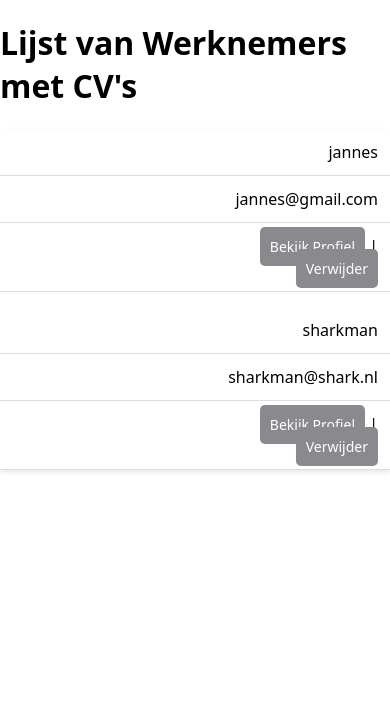
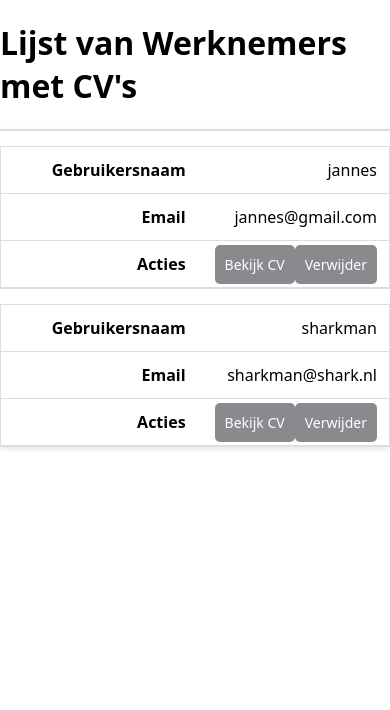
Before and after one commit to Svendewijn/proefexamen, a PHP site: page /werknemers.php in a window 390 px wide. Shown: the part 125-835 px from the top of the page. Run offline with PHP 8.4, Linux system fonts and the light colour scheme; the visitor is signed in with stand-in values (Sample User, id 1); data comes from the database, SQL or seed files in the repository.

Commit message:
werknemers.php styling

```diff
--- a/css/styling.css
+++ b/css/styling.css
@@ -297,3 +297,49 @@ tr:hover {
         height: auto; /* Laat de hoogte automatisch aanpassen */
     }
 }
+
+/* Responsive stijlen voor mobiele apparaten */
+@media only screen and (max-width: 600px) {
+    table {
+        width: 100%; /* Maak de tabel breedte responsief */
+        display: block; /* Maak de tabel blokken voor mobiel */
+    }
+
+    thead {
+        display: none; /* Verberg de header op mobiele apparaten */
+    }
+
+    tr {
+        margin-bottom: 15px; /* Ruimte tussen de rijen */
+        display: block; /* Maak elke rij een blok */
+        border: 1px solid #ddd; /* Voeg een rand toe aan de rijen */
+    }
+
+    td {
+        text-align: right; /* Rechts uitlijnen */
+        padding-left: 50%; /* Ruimte voor labels */
+        position: relative; /* Positioneer relatief */
+    }
+
+    td:before {
+        content: attr(data-label); /* Label voor de cellen */
+        position: absolute; /* Absoluut positioneren */
+        left: 10px; /* Ruimte aan de linkerkant */
+        width: 45%; /* Breedte van de label */
+        padding-right: 10px; /* Ruimte aan de rechterkant */
+        white-space: nowrap; /* Voorkom dat de tekst omloopt */
+        font-weight: bold; /* Maak de labels vetgedrukt */
+    }
+
+    .block-2 {
+        width: 90%; /* Maak de blokken breedte responsief */
+        margin: 10px auto; /* Centraal uitlijnen */
+        padding: 15px; /* Voeg wat padding toe */
+    }
+
+    .btn {
+        width: 100%; /* Maak knoppen breedte responsief */
+        padding: 10px; /* Zorg voor een consistente padding */
+        font-size: 14px; /* Pas de lettergrootte aan */
+    }
+}
--- a/werknemers.php
+++ b/werknemers.php
@@ -2,7 +2,7 @@
 <html lang="nl">
 <head>
     <meta charset="UTF-8">
-    <meta name="viewport" content="width=device-width, initial-scale=1.0">
+    <meta name="viewport" content="width=device-width, initial-scale=1.0"> <!-- Voeg deze regel toe -->
     <title>Werknemers</title>
     <link rel="stylesheet" href="css/styling.css"> <!-- Voeg hier je CSS-bestand toe -->
 </head>
@@ -52,27 +52,19 @@ if ($result->num_rows > 0) {
 
     while ($row = $result->fetch_assoc()) {
         echo "<tr>";
-        echo "<td>" . htmlspecialchars($row['gebruikersnaam']) . "</td>";
-        echo "<td>" . htmlspecialchars($row['email']) . "</td>";
-        echo "<td><a href='profiel.php?id=" . $row['id'] . "' class='btn'>Bekijk Profiel</a>";
-
-        // Voeg eventueel extra acties toe voor admins
-        if ($rol === 'admin' && $row['id'] != $_SESSION['user_id']) {
-            echo " | <a href='delete_gebruiker.php?id=" . $row['id'] . "' class='btn'>Verwijder</a>"; // Voorbeeld van een delete knop voor admins
+        echo "<td data-label='Gebruikersnaam'>" . htmlspecialchars($row['gebruikersnaam']) . "</td>"; // Correcte aanroep van $row
+        echo "<td data-label='Email'>" . htmlspecialchars($row['email']) . "</td>";
+        echo "<td data-label='Acties'>";
+        echo "<a href='view_cv.php?id=" . $row['id'] . "' class='btn'>Bekijk CV</a>";
+        if ($rol === 'admin') {
+            echo "<a href='delete_user.php?id=" . $row['id'] . "' class='btn' onclick='return confirm(\"Weet je zeker dat je deze gebruiker wilt verwijderen?\");'>Verwijder</a>";
         }
-
-        // Voeg een delete-knop toe voor de ingelogde gebruiker
-        if ($row['id'] == $_SESSION['user_id']) {
-            echo " | <a href='delete_gebruiker.php?id=" . $row['id'] . "' class='btn'>Verwijder Mijn Uploads</a>";
-        }
-
         echo "</td>";
         echo "</tr>";
     }
-
     echo "</table>";
 } else {
-    echo "Geen werknemers met CV's gevonden.";
+    echo "<p>Geen werknemers gevonden.</p>";
 }
 
 $conn->close();
```
